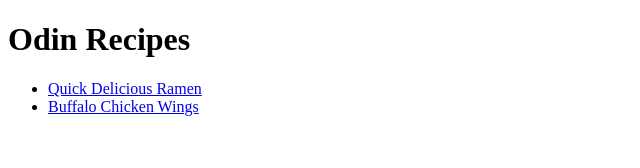
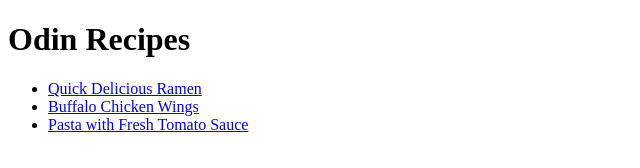
Before and after one commit to Euova/odin-recipes, a plain HTML site: page index.html in a window 1280 px wide. Shown: the whole page, without its empty margins (0-640 px from the left). Drawn offline with Linux system fonts and the light colour scheme.

Commit message:
Added the third and last recipe page

```diff
--- a/index.html
+++ b/index.html
@@ -13,6 +13,7 @@
     <ul>
         <li><a href="/recipes/ramen.html">Quick Delicious Ramen</a></li>
         <li><a href="/recipes/chicken_wings.html">Buffalo Chicken Wings</a></li>
+        <li><a href="/recipes/pasta.html">Pasta with Fresh Tomato Sauce</a></li>
     </ul>
 </body>
 </html>
```
